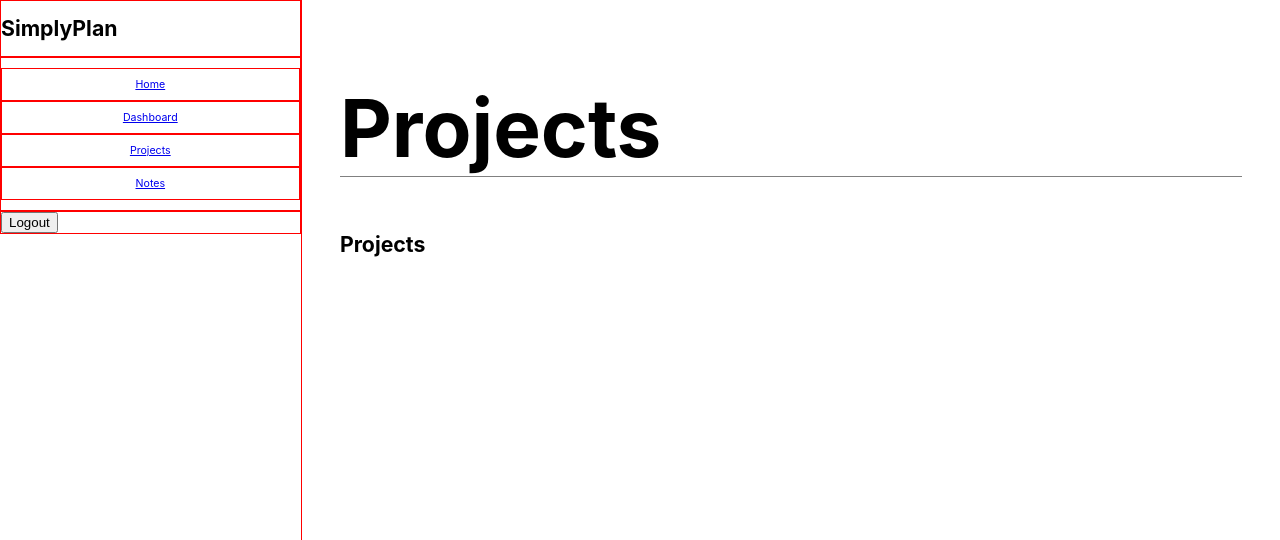
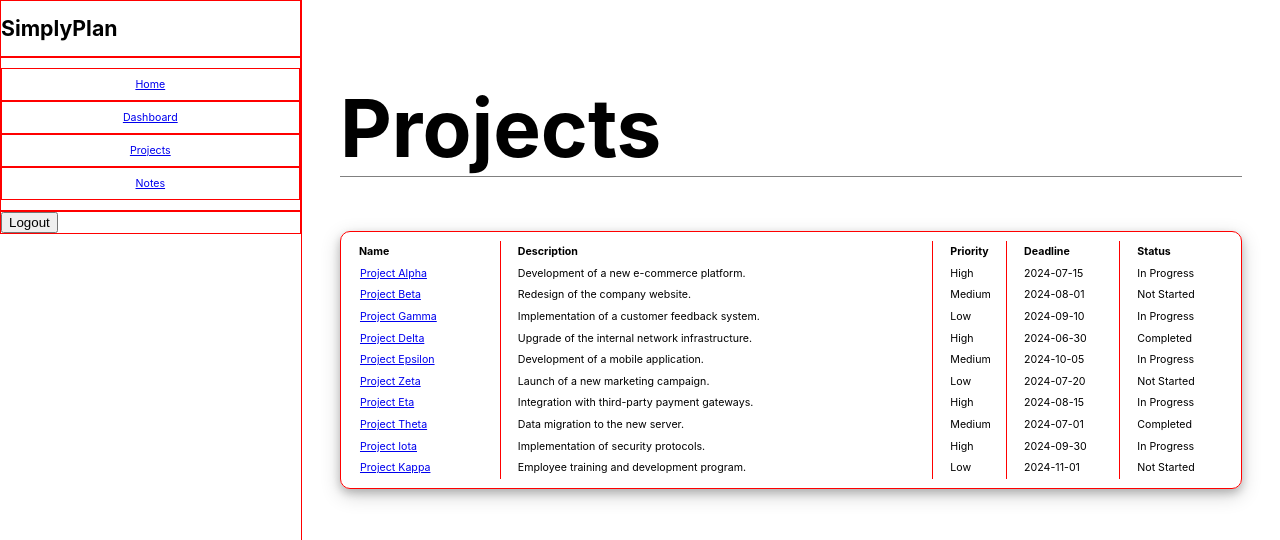
Before and after one commit to a-d14/SimplyPlan, a React (Create React App) app in the folder client/: page /projects in a window 1280 px wide. Shown: the top 540 px of the page. Built offline with nearby package versions, Linux system fonts and the light colour scheme.

Commit message:
Added table to list projects

```diff
--- a/client/src/components/Card/Card.module.css
+++ b/client/src/components/Card/Card.module.css
@@ -8,3 +8,7 @@
 .card__note {
     flex: 0 0 calc(25% - .4rem);
 }
+
+.card__project-list {
+    padding: 1% 2%;
+}
--- a/client/src/components/Modal/Modal.module.css
+++ b/client/src/components/Modal/Modal.module.css
@@ -4,7 +4,7 @@
     left: 0;
     width: 100%;
     height: 100vh;
-    background-color: rgba(0, 0, 0, 0.7);
+    background-color: rgba(0, 0, 0, 0.9);
     z-index: 50;
 }
 
--- /dev/null
+++ b/client/src/components/ProjectList/Project.module.css
@@ -0,0 +1,19 @@
+table th, table td + td {
+    border-left:1px solid red;
+    padding: 0.5% 2%;
+}
+
+table th:first-child {
+    border-left: none;
+    padding: 0.5% 0%;
+}
+
+.project-table {
+    width: 100%;
+    border: none;
+    border-collapse: collapse;
+}
+
+th {
+    text-align: left;
+}
--- a/client/src/components/ProjectList/ProjectList.js
+++ b/client/src/components/ProjectList/ProjectList.js
@@ -1,3 +1,100 @@
+import styles from './Project.module.css';
+
+import { NavLink } from "react-router-dom";
+
 export default function ProjectList() {
-    return <h1>Projects</h1>
+
+    const projects = [
+        {
+            name: "Project Alpha",
+            description: "Development of a new e-commerce platform.",
+            priority: "High",
+            deadline: "2024-07-15",
+            status: "In Progress"
+        },
+        {
+            name: "Project Beta",
+            description: "Redesign of the company website.",
+            priority: "Medium",
+            deadline: "2024-08-01",
+            status: "Not Started"
+        },
+        {
+            name: "Project Gamma",
+            description: "Implementation of a customer feedback system.",
+            priority: "Low",
+            deadline: "2024-09-10",
+            status: "In Progress"
+        },
+        {
+            name: "Project Delta",
+            description: "Upgrade of the internal network infrastructure.",
+            priority: "High",
+            deadline: "2024-06-30",
+            status: "Completed"
+        },
+        {
+            name: "Project Epsilon",
+            description: "Development of a mobile application.",
+            priority: "Medium",
+            deadline: "2024-10-05",
+            status: "In Progress"
+        },
+        {
+            name: "Project Zeta",
+            description: "Launch of a new marketing campaign.",
+            priority: "Low",
+            deadline: "2024-07-20",
+            status: "Not Started"
+        },
+        {
+            name: "Project Eta",
+            description: "Integration with third-party payment gateways.",
+            priority: "High",
+            deadline: "2024-08-15",
+            status: "In Progress"
+        },
+        {
+            name: "Project Theta",
+            description: "Data migration to the new server.",
+            priority: "Medium",
+            deadline: "2024-07-01",
+            status: "Completed"
+        },
+        {
+            name: "Project Iota",
+            description: "Implementation of security protocols.",
+            priority: "High",
+            deadline: "2024-09-30",
+            status: "In Progress"
+        },
+        {
+            name: "Project Kappa",
+            description: "Employee training and development program.",
+            priority: "Low",
+            deadline: "2024-11-01",
+            status: "Not Started"
+        }
+    ];
+
+    return (
+        <table className={styles['project-table']}>
+            <tr>
+                <th>Name</th>
+                <th>Description</th>
+                <th>Priority</th>
+                <th>Deadline</th>
+                <th>Status</th>
+            </tr>
+            {projects.map(project => (
+                <tr>
+                    <td><NavLink>{project.name}</NavLink></td>
+                    <td>{project.description}</td>
+                    <td>{project.priority}</td>
+                    <td>{project.deadline}</td>
+                    <td>{project.status}</td>
+                </tr>
+            ))}
+        </table>
+    );
 }
--- a/client/src/pages/NotesPage.js
+++ b/client/src/pages/NotesPage.js
@@ -13,7 +13,13 @@ export default function NotesPage() {
             <div className="outlet-output__notes">
                 {[1, 2, 3, 4, 5].map((_) => <Card type='card__note'><Note onClick = {() => isModalVisible(true)}/></Card>)}
             </div>
-            {modalVisible && <Modal onClick = {() => isModalVisible(false)}><Card><Note /></Card></Modal>}
+            {modalVisible &&
+                <Modal onClick = {() => isModalVisible(false)}>
+                    <Card type='card__note'>
+                        <Note />
+                    </Card>
+                </Modal>
+            }
         </div>
     )
 }
--- a/client/src/pages/ProjectListPage.js
+++ b/client/src/pages/ProjectListPage.js
@@ -1,12 +1,13 @@
+import { Card } from "../components/Card/Card";
 import ProjectList from "../components/ProjectList/ProjectList";
 
 export default function ProjectListPage() {
     return (
         <div className="outlet-output">
             <h1 className="outlet-header">Projects</h1>
-            <div>
+            <Card type='card__project-list'>
                 <ProjectList />
-            </div>
+            </Card>
         </div>
     )
 }
```
